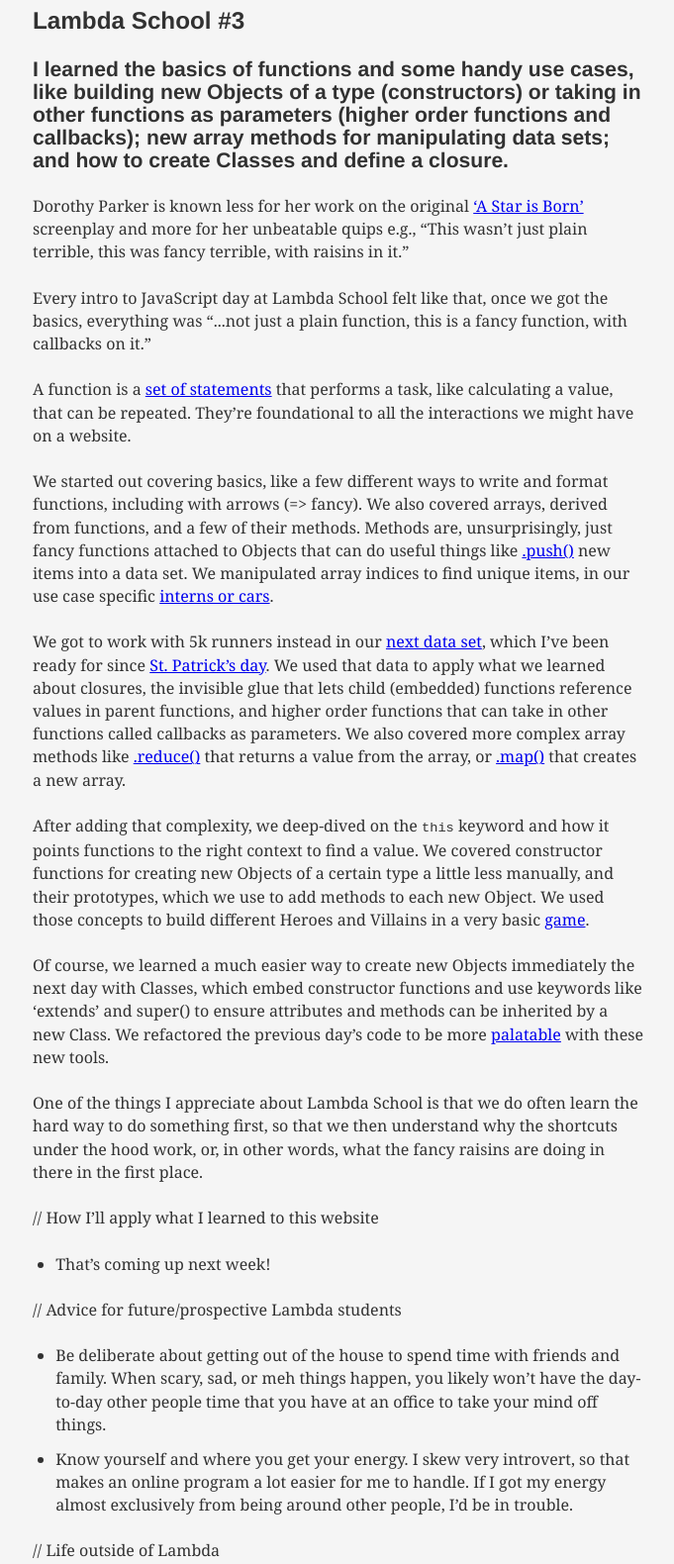
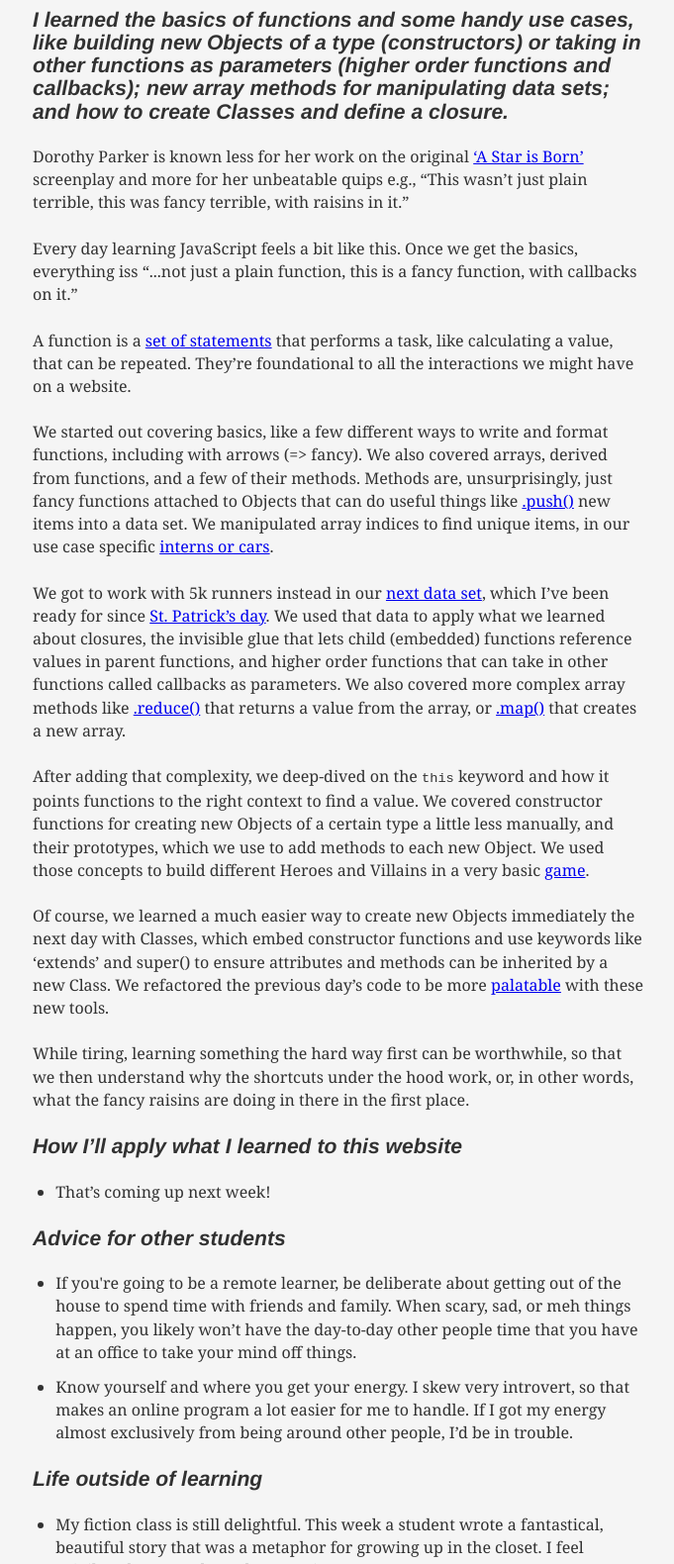
Before and after one commit to kimberleejohnson/kimberlee-lambda-blog, a Gatsby site: page /week-three in a window 1280 px wide. Shown: the part 207-1787 px from the top of the page at 99% size, without its empty margins (298-979 px from the left). Built offline with nearby package versions, Linux system fonts and the light colour scheme; Gatsby itself is replaced by a stand-in of ours; some packages are replaced by stand-ins of ours.

Commit message:
Updated JavaScript basics blog post

```diff
--- a/src/pages/week-three.md
+++ b/src/pages/week-three.md
@@ -1,14 +1,13 @@
 ---
-title: JavaScript fundamentals, or, everything’s a function
+title: 💡 JavaScript fundamentals, or, everything’s a function
 date: "2019-04-07"
 ---
 
-## Lambda School #3
-### I learned the basics of functions and some handy use cases, like building new Objects of a type (constructors) or taking in other functions as parameters (higher order functions and callbacks); new array methods for manipulating data sets; and how to create Classes and define a closure.
+### _I learned the basics of functions and some handy use cases, like building new Objects of a type (constructors) or taking in other functions as parameters (higher order functions and callbacks); new array methods for manipulating data sets; and how to create Classes and define a closure._
 
 Dorothy Parker is known less for her work on the original [‘A Star is Born’](https://en.wikipedia.org/wiki/A_Star_Is_Born_(1937_film)) screenplay and more for her unbeatable quips e.g., “This wasn’t just plain terrible, this was fancy terrible, with raisins in it.”
 
-Every intro to JavaScript day at Lambda School felt like that, once we got the basics, everything was “...not just a plain function, this is a fancy function, with callbacks on it.”
+Every day learning JavaScript feels a bit like this. Once we get the basics, everything iss “...not just a plain function, this is a fancy function, with callbacks on it.”
 
 A function is a [set of statements](https://developer.mozilla.org/en-US/docs/Web/JavaScript/Guide/Functions) that performs a task, like calculating a value, that can be repeated. They’re foundational to all the interactions we might have on a website.
 
@@ -20,16 +19,16 @@
 
 Of course, we learned a much easier way to create new Objects immediately the next day with Classes, which embed constructor functions and use keywords like ‘extends’ and super() to ensure attributes and methods can be inherited by a new Class. We refactored the previous day’s code to be more [palatable](https://github.com/kimberleejohnson/JavaScript-IV) with these new tools.
 
-One of the things I appreciate about Lambda School is that we do often learn the hard way to do something first, so that we then understand why the shortcuts under the hood work, or, in other words, what the fancy raisins are doing in there in the first place.
+While tiring, learning something the hard way first can be worthwhile, so that we then understand why the shortcuts under the hood work, or, in other words, what the fancy raisins are doing in there in the first place.
 
-// How I’ll apply what I learned to this website
+### _How I’ll apply what I learned to this website_
 - That’s coming up next week!
 
-// Advice for future/prospective Lambda students
-- Be deliberate about getting out of the house to spend time with friends and family. When scary, sad, or meh things happen, you likely won’t have the day-to-day other people time that you have at an office to take your mind off things.
+### _Advice for other students_
+- If you're going to be a remote learner, be deliberate about getting out of the house to spend time with friends and family. When scary, sad, or meh things happen, you likely won’t have the day-to-day other people time that you have at an office to take your mind off things.
 - Know yourself and where you get your energy. I skew very introvert, so that makes an online program a lot easier for me to handle. If I got my energy almost exclusively from being around other people, I’d be in trouble.
 
-// Life outside of Lambda
+### _Life outside of learning_
 - My fiction class is still delightful. This week a student wrote a fantastical, beautiful story that was a metaphor for growing up in the closet. I feel privileged to get to hear these stories.
 - I went to a contemporary dance performance. I want to be the kind of person who enjoys contemporary dance, I do, but I struggle so hard every time. If you have resources for learning how to enjoy it, point them my way!
 - Am reading: [“Dumplin’”](http://juliemurphywrites.com/dumplin/), FINALLY. I was on the library waitlist for four months after the movie came out. But, this seems to be the rare case where I prefer the movie to the book. Boys matter wayyyy more and Dolly Parton is only mentioned once every 30-40 pages instead of every 3-4 minutes.
```
